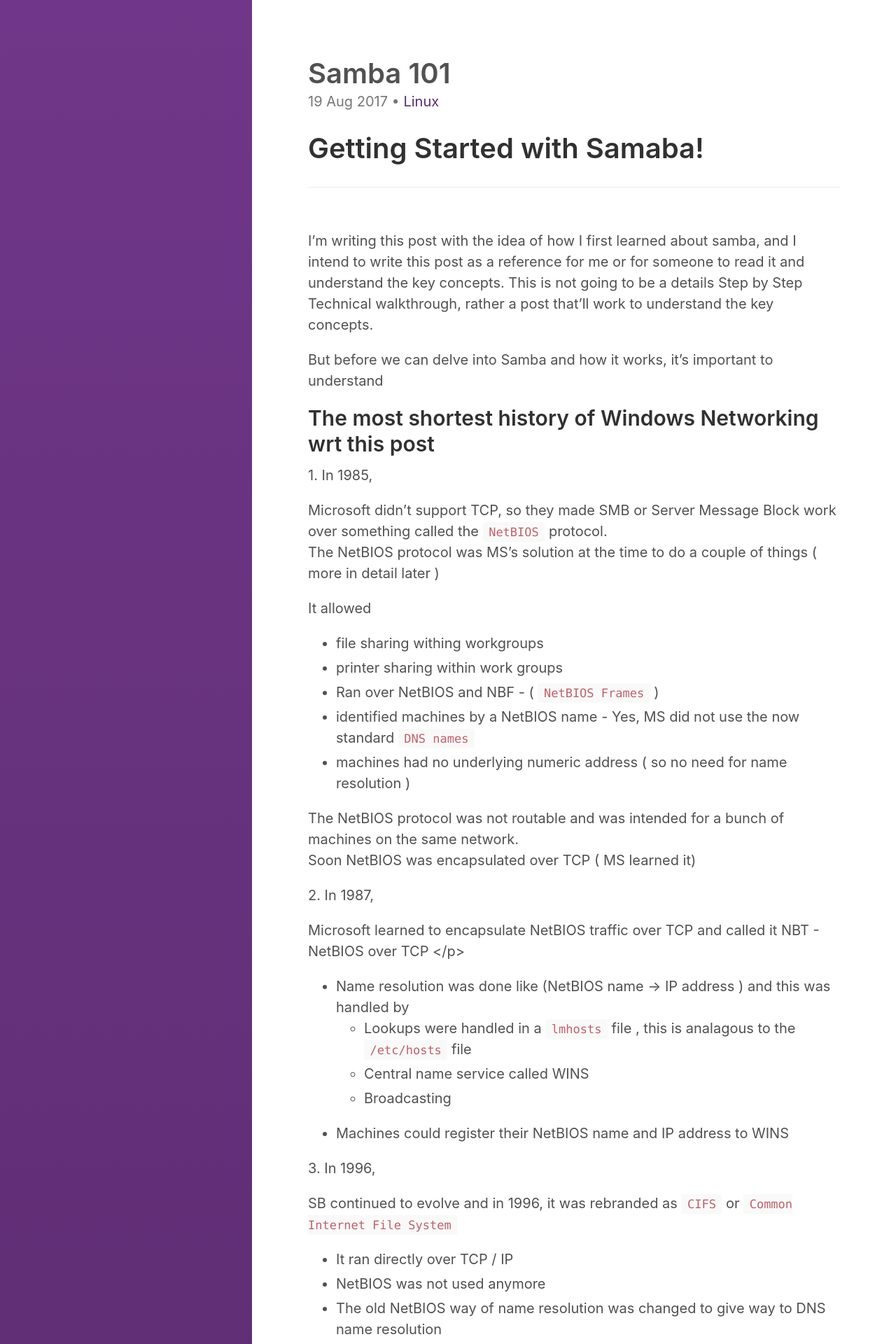
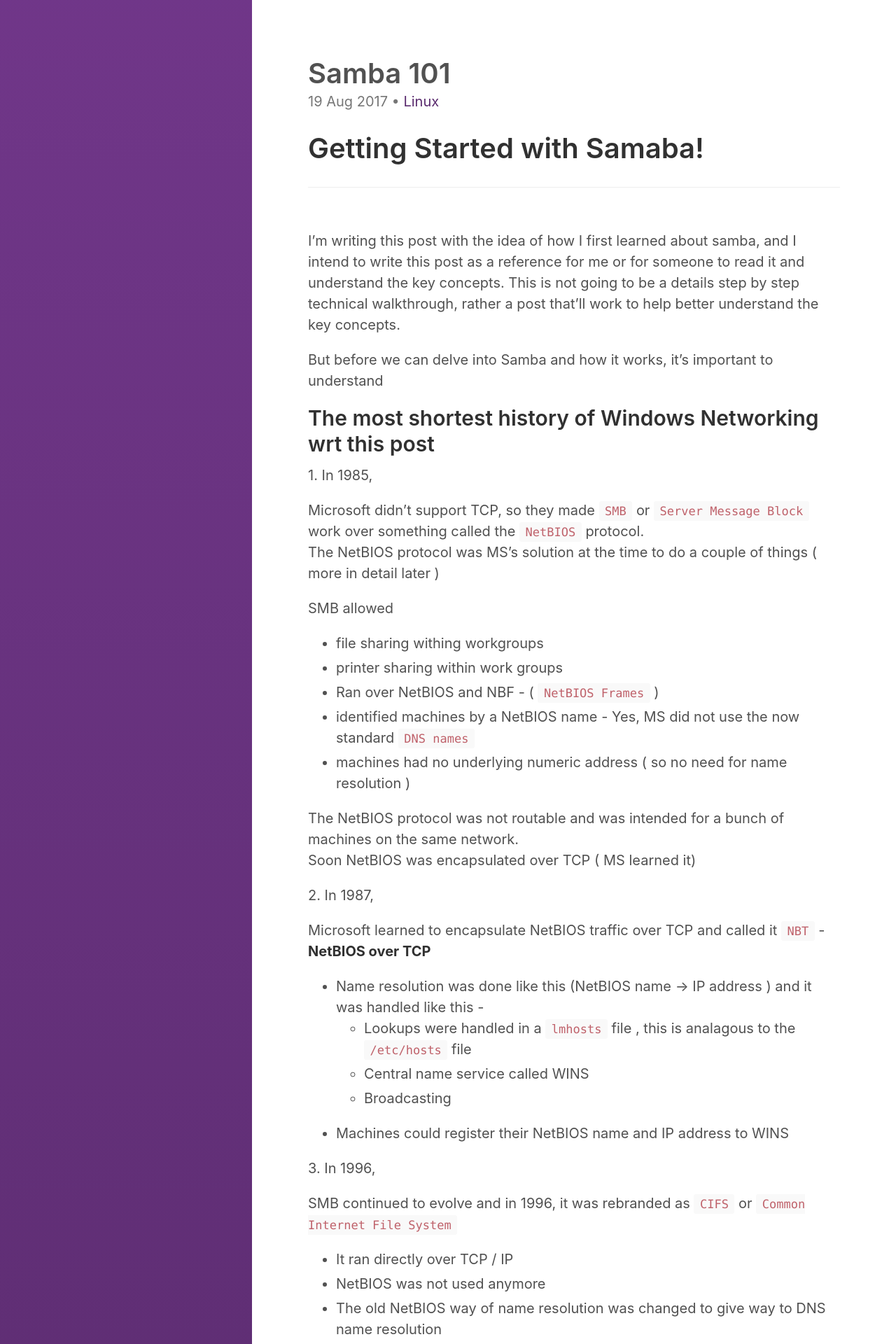
Before and after one commit to vishalbasra/vishalbasra.github.io, a Jekyll site: the page built from _posts/2017-08-19-getting-started-with-samba.md, in a window 1280 px wide. Shown: the top 1920 px of the page at 70% size. Built offline with Jekyll 4.4.1, drawn with Linux system fonts in a browser that asks for light colours; some of the changed text lies outside the part shown.

Commit message:
First article fixes

````diff
--- a/_posts/2017-08-19-getting-started-with-samba.md
+++ b/_posts/2017-08-19-getting-started-with-samba.md
@@ -17,15 +17,15 @@
 
 
 <br />I'm writing this post with the idea of how I first learned about samba, and I intend to write this post as a reference for me or for someone to read it and understand the key concepts.
-This is not going to be a details Step by Step Technical walkthrough, rather a post that'll work to understand the key concepts.
+This is not going to be a details step by step technical walkthrough, rather a post that'll work to help better understand the key concepts.
 
 But before we can delve into Samba and how it works, it's important to understand
 
 ## The most shortest history of Windows Networking wrt this post
-<p>1. In 1985,</p> Microsoft didn't support TCP, so they made SMB or Server Message Block work over something called the `NetBIOS` protocol. <br />
+<p>1. In 1985,</p> Microsoft didn't support TCP, so they made `SMB` or `Server Message Block` work over something called the `NetBIOS` protocol. <br />
    The NetBIOS protocol was MS's solution at the time to do a couple of things ( more in detail later )
 
-It allowed
+SMB allowed
 
 - file sharing withing workgroups
 - printer sharing within work groups
@@ -36,9 +36,9 @@
 The NetBIOS protocol was not routable and was intended for a bunch of machines on the same network.
 Soon NetBIOS was encapsulated over TCP ( MS learned it)
 
-<p>2. In 1987,</p> Microsoft learned to encapsulate NetBIOS traffic over TCP and called it  NBT - NetBIOS over TCP </p>
+<p>2. In 1987,</p> Microsoft learned to encapsulate NetBIOS traffic over TCP and called it  `NBT` - **NetBIOS over TCP**
 
-- Name resolution was done like (NetBIOS name -> IP address ) and this was handled by
+- Name resolution was done like this (NetBIOS name -> IP address ) and it was handled like this -
    - Lookups were handled in a `lmhosts` file , this is analagous to the `/etc/hosts` file
    - Central name service called WINS
    - Broadcasting
@@ -46,7 +46,7 @@
 - Machines could register their NetBIOS name and IP address to WINS
 
 
-<p>3. In 1996,</p> SB continued to evolve and in 1996, it was rebranded as `CIFS` or `Common Internet File System`
+<p>3. In 1996,</p> SMB continued to evolve and in 1996, it was rebranded as `CIFS` or `Common Internet File System`
 
 - It ran directly over TCP / IP
 - NetBIOS was not used anymore
@@ -178,18 +178,18 @@
 [global]
   netbios name = MAMBA-SERVER
   security = user # this means that authentication will happen based on credentials that are locally stored on the server itself.
-  name resolve order = wins bcast # this might not be absoulte necessary, but the course aythor deemed it to be so.
+  name resolve order = wins bcast # this might not be absoulte necessary, but again this keeps with traditions
   # if this is given like this, then we have explicitly removed DNS
 
 
 [docs] # This is the name of the share
-  comment = documentation # maybe this is called coment
+  comment = documentation # maybe this is called comment
   path = /usr/share/doc
   read only = yes
   # or it can be called writable = no with the same effect
 ```
 
-> The traditional NFS UNIX file sharing is different, in NFS the name which the clients see is exactly the path in the server but in Samba we can, like the share name is 'docs' but the path is different.
+> The traditional NFS UNIX file sharing is different, in NFS the name which the clients see is exactly the path in the server but in Samba we can choose a different name, like the share name is 'docs' but the path is different.
 
 
 - To test the syntax use testparam and simply run simply run
````
Also changed, not shown: other parts of _posts/2017-08-19-getting-started-with-samba.md (+3 -3 lines), _posts/2017-08-20-File-Sharing-detailed.md (renamed from _posts/2017-08-19-File-Sharing-detailed.md), _posts/2017-08-21-Linux-as-a-Domain-Member.md (renamed from _posts/2017-08-19-Linux-as-a-Domain-Member.md), _posts/2017-08-22-Samba-as-AD-Domain-Controller.md (renamed from _posts/2017-08-20-Samba-as-AD-Domain-Controller.md).
